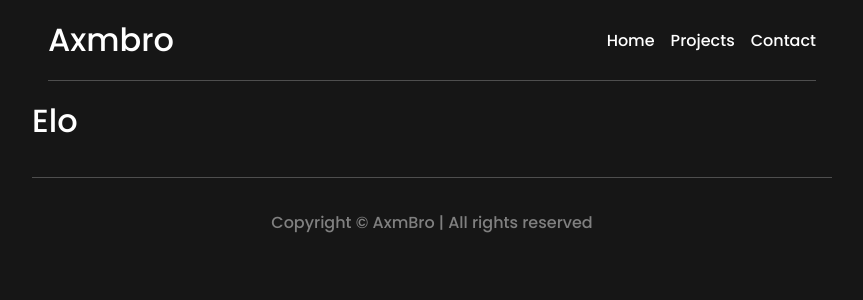
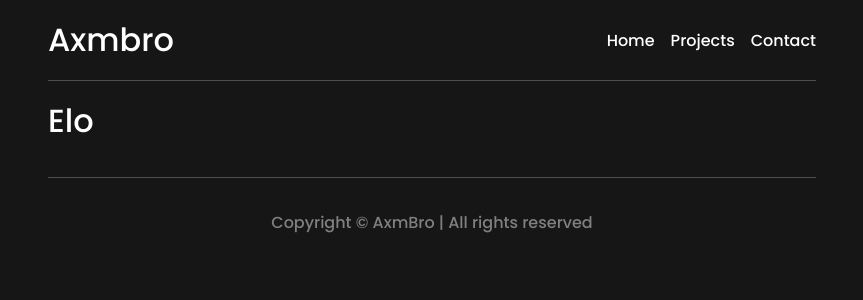
Before and after one commit to AxmBro/axmbro.github.io, a React (Create React App) app: page / in a window 1280 px wide. Shown: the top 300 px of the page, without its empty margins (208-1071 px from the left). Built offline with nearby package versions, Linux system fonts and the light colour scheme.

Commit message:
minor css adjustments

```diff
--- a/src/screens/Screen.css
+++ b/src/screens/Screen.css
@@ -1,3 +1,8 @@
+.screen {
+  padding: 0 1rem;
+  box-sizing: border-box;
+}
+
 .screen h1 {
   color: rgb(255, 255, 255);
 }
```
